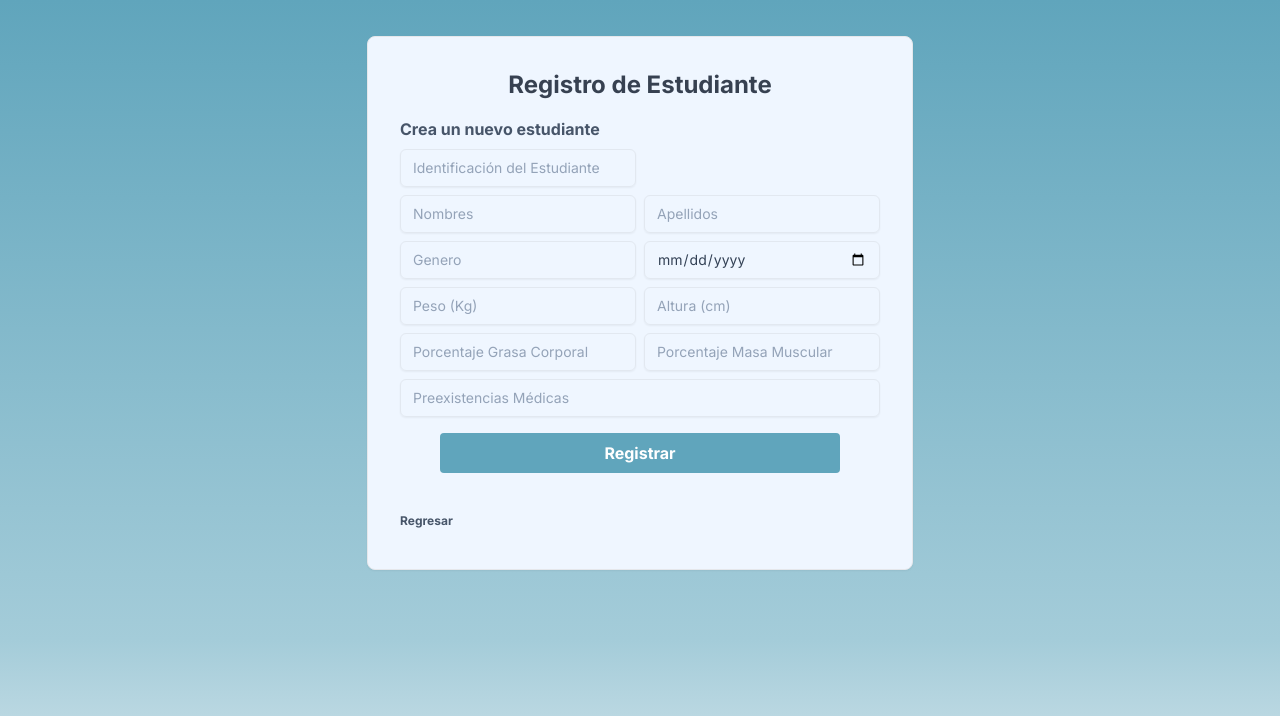
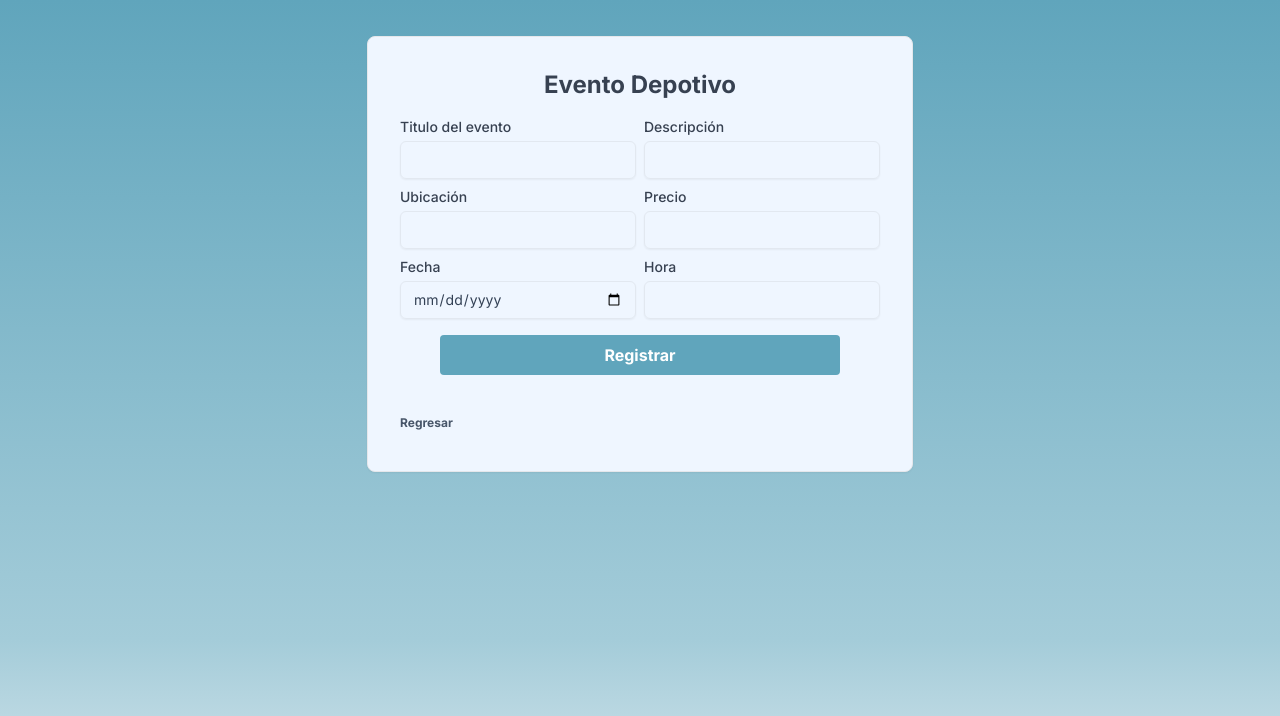
Before and after one commit to JaredMijailRE/IngesoftI, a Vue app in the folder Proyecto/: page /sportevent in a window 1280 px wide. Shown: the top 716 px of the page. Built offline with nearby package versions, Linux system fonts and the light colour scheme.

Commit message:
Seleccionador de tipo de evento y formulario de evento deportivo creados

```diff
--- a/Proyecto/src/views/SelectEventType.vue
+++ b/Proyecto/src/views/SelectEventType.vue
@@ -46,7 +46,7 @@ function goToClassType() {
           </button>
         </div>
         <!-- Boton para crear un evento de tipo clase -->
-        <div class="flex justify-center p-2 pt-2 gap-2">
+        <div class="flex justify-center p-2 pt-2 gap-8 py-2">
           <button
             type="button"
             @click="goToClassType"
--- a/Proyecto/src/views/SportEvent.vue
+++ b/Proyecto/src/views/SportEvent.vue
@@ -4,16 +4,12 @@
 import { Icon } from '@iconify/vue'
 import { ref, computed } from 'vue'
 
-const preexistencias = ref('')
-const firstnames = ref('')
-const lastnames = ref('')
-const birthdate = ref('')
-const gender = ref('')
-const altura = ref('')
-const id = ref('')
-const peso = ref('')
-const porcentajegrasa = ref('')
-const porcentajemusculo = ref('')
+const title = ref('')
+const description = ref('')
+const localization = ref('')
+const price = ref('')
+const date = ref('')
+const time = ref('')
 
 const errors = ref({})
 const isLoading = ref(false)
@@ -68,36 +64,28 @@ function handleSubmit() {
   // Si no hay errores, proceder con el registro
   if (Object.keys(errors.value).length === 0) {
     isLoading.value = true
-    const Estudiantedata = {
-      id: id.value,
-      firstnames: firstnames.value,
-      lastnames: lastnames.value,
-      birthdate: birthdate.value,
-      gender: gender.value,
-      preexistencias: preexistencias.value,
-      altura: altura.value,
-      peso: peso.value,
-      porcentajegrasa: porcentajegrasa.value,
-      porcentajemusculo: porcentajemusculo.value,
+    const data = {
+      title: title.value,
+      description: description.value,
+      localization: localization.value,
+      price: price.value,
+      date: date.value,
+      time: time.value
     }
     window.electronAPI.student
-      .create(Estudiantedata)
+      .create(data)
       .then(response => {
         if (response.success) {
-          signupMessage.value = '¡Registro exitoso! Bienvenido a SportU'
+          signupMessage.value = '¡Registro exitoso! Evento creado correctamente.'
           // Limpiar formulario
-          id.value = ''
-          firstnames.value = ''
-          lastnames.value = ''
-          birthdate.value = ''
-          gender.value = ''
-          peso.value = ''
-          altura.value = ''
-          porcentajegrasa.value = ''
-          porcentajemusculo.value = ''
-          preexistencias.value = ''
+          title.value = ''
+          description.value = ''
+          localization.value = ''
+          price.value = ''
+          date.value = ''
+          time.value = ''
           setTimeout(() => {
-            console.log('Usuario registrado:', response.user)
+            console.log('Evento registrado:', response.user)
           }, 100)
         } else {
           if (typeof response.error === 'object') {
@@ -131,127 +119,90 @@ function handleSubmit() {
         class="card hover:shadow-lg bg-blue-50 transition-shadow w flex-col mx-8 px-8 py-8"
       >
         <h1 class="text-2xl text-center font-bold text-gray-700 mb-4">
-          Registro de Estudiante
-        </h1>
-        <h1 class="text-1xl font-bold text-secondary-600 mb-2">
-          Crea un nuevo estudiante
+          Evento Depotivo
         </h1>
 
         <div class="grid grid-cols-2 gap-2">
+          <div>
+          <label class="block mb-1 text-sm font-medium text-gray-700">Titulo del evento</label>
           <input
-            v-model="id"
+            v-model="title"
             class="w-full bg-transparent placeholder:text-slate-400 text-slate-700 text-sm border border-slate-200 rounded-md px-3 py-2 transition duration-300 ease focus:outline-none focus:border-sportu-400 hover:border-slate-300 shadow-sm focus:shadow mb-2"
-            placeholder="Identificación del Estudiante"
-            :class="{ 'border-red-500': errors.id }"
+            :class="{ 'border-red-500': errors.title }"
           />
-          <p v-if="errors.id" class="text-sm text-red-500 mb-2">
-            {{ errors.id }}
+          <p v-if="title.id" class="text-sm text-red-500 mb-2">
+            {{ title.id }}
           </p>
+          </div>
+          <div>
+          <label class="block mb-1 text-sm font-medium text-gray-700">Descripción</label>
+          <input
+            v-model="description"
+            class="w-full bg-transparent placeholder:text-slate-400 text-slate-700 text-sm border border-slate-200 rounded-md px-3 py-2 transition duration-300 ease focus:outline-none focus:border-sportu-400 hover:border-slate-300 shadow-sm focus:shadow mb-2"
+            :class="{ 'border-red-500': errors.description }"
+          />
+          <p v-if="errors.description" class="text-sm text-red-500 mb-2">
+            {{ errors.description }}
+          </p>
+          </div>
         </div>
 
         <div class="grid grid-cols-2 gap-2">
+
+          <div>
+          <label class="block mb-1 text-sm font-medium text-gray-700">Ubicación</label>
           <input
-            v-model="firstnames"
+            v-model="localization"
             class="w-full bg-transparent placeholder:text-slate-400 text-slate-700 text-sm border border-slate-200 rounded-md px-3 py-2 transition duration-300 ease focus:outline-none focus:border-sportu-400 hover:border-slate-300 shadow-sm focus:shadow mb-2"
-            placeholder="Nombres"
-            :class="{ 'border-red-500': errors.firstnames }"
+            :class="{ 'border-red-500': errors.localization }"
           />
-          <p v-if="errors.firstnames" class="text-sm text-red-500 mb-2">
-            {{ errors.firstnames }}
+          <p v-if="errors.localization" class="text-sm text-red-500 mb-2">
+            {{ errors.localization }}
           </p>
+          </div>
 
+          <div>
+          <label class="block mb-1 text-sm font-medium text-gray-700">Precio</label>
           <input
-            v-model="lastnames"
+            v-model="price"
             class="w-full bg-transparent placeholder:text-slate-400 text-slate-700 text-sm border border-slate-200 rounded-md px-3 py-2 transition duration-300 ease focus:outline-none focus:border-sportu-400 hover:border-slate-300 shadow-sm focus:shadow mb-2"
-            placeholder="Apellidos"
-            :class="{ 'border-red-500': errors.lastnames }"
+            :class="{ 'border-red-500': errors.price }"
           />
-          <p v-if="errors.lastnames" class="text-sm text-red-500 mb-2">
-            {{ errors.lastnames }}
+
+          <p v-if="errors.price" class="text-sm text-red-500 mb-2">
+            {{ errors.price }}
           </p>
+          </div>
         </div>
 
         <div class="grid grid-cols-2 gap-2">
+          <div>
+          <label class="block mb-1 text-sm font-medium text-gray-700">Fecha</label>
           <input
-            v-model="gender"
+            v-model="date"
+            type="date"
             class="w-full bg-transparent placeholder:text-slate-400 text-slate-700 text-sm border border-slate-200 rounded-md px-3 py-2 transition duration-300 ease focus:outline-none focus:border-sportu-400 hover:border-slate-300 shadow-sm focus:shadow mb-2"
-            placeholder="Genero"
-            :class="{ 'border-red-500': errors.gender }"
+            :class="{ 'border-red-500': errors.date }"
           />
 
-          <p v-if="errors.gender" class="text-sm text-red-500 mb-2">
-            {{ errors.gender }}
+          <p v-if="errors.date" class="text-sm text-red-500 mb-2">
+            {{ errors.date }}
           </p>
-
-          <input
-            v-model="birthdate"
-            type="date"
+          </div>
+          <div>
+          <label class="block mb-1 text-sm font-medium text-gray-700">Hora</label>
+           <input
+            v-model="time"
             class="w-full bg-transparent placeholder:text-slate-400 text-slate-700 text-sm border border-slate-200 rounded-md px-3 py-2 transition duration-300 ease focus:outline-none focus:border-sportu-400 hover:border-slate-300 shadow-sm focus:shadow mb-2"
-            placeholder="Fecha de Nacimiento"
-            :class="{ 'border-red-500': errors.birthdate }"
+            :class="{ 'border-red-500': errors.time }"
           />
-
-          <p v-if="errors.birthdate" class="text-sm text-red-500 mb-2">
-            {{ errors.birthdate }}
+          <p v-if="errors.time" class="text-sm text-red-500 mb-2">
+            {{ errors.time }}
           </p>
+          </div>
         </div>
-
-        <div class="grid grid-cols-2 gap-2">
-          <input
-            v-model="peso"
-            class="w-full bg-transparent placeholder:text-slate-400 text-slate-700 text-sm border border-slate-200 rounded-md px-3 py-2 transition duration-300 ease focus:outline-none focus:border-sportu-400 hover:border-slate-300 shadow-sm focus:shadow mb-2"
-            placeholder="Peso (Kg)"
-            :class="{ 'border-red-500': errors.peso }"
-          />
-          <p v-if="errors.peso" class="text-sm text-red-500 mb-2">
-            {{ errors.peso }}
-          </p>
-
-          <input
-            v-model="altura"
-            class="w-full bg-transparent placeholder:text-slate-400 text-slate-700 text-sm border border-slate-200 rounded-md px-3 py-2 transition duration-300 ease focus:outline-none focus:border-sportu-400 hover:border-slate-300 shadow-sm focus:shadow mb-2"
-            placeholder="Altura (cm)"
-            :class="{ 'border-red-500': errors.altura }"
-          />
-          <p v-if="errors.altura" class="text-sm text-red-500 mb-2">
-            {{ errors.altura }}
-          </p>
-        </div>
-
-        <div class="grid grid-cols-2 gap-2">
-          <input
-            v-model="porcentajegrasa"
-            class="w-full bg-transparent placeholder:text-slate-400 text-slate-700 text-sm border border-slate-200 rounded-md px-3 py-2 transition duration-300 ease focus:outline-none focus:border-sportu-400 hover:border-slate-300 shadow-sm focus:shadow mb-2"
-            placeholder="Porcentaje Grasa Corporal"
-            :class="{ 'border-red-500': errors.porcentajegrasa }"
-          />
-
-          <p v-if="errors.porcentajegrasa" class="text-sm text-red-500 mb-2">
-            {{ errors.porcentajegrasa }}
-          </p>
-
-          <input
-            v-model="porcentajemusculo"
-            class="w-full bg-transparent placeholder:text-slate-400 text-slate-700 text-sm border border-slate-200 rounded-md px-3 py-2 transition duration-300 ease focus:outline-none focus:border-sportu-400 hover:border-slate-300 shadow-sm focus:shadow mb-2"
-            placeholder="Porcentaje Masa Muscular"
-            :class="{ 'border-red-500': errors.porcentajemusculo }"
-          />
-
-          <p v-if="errors.porcentajemusculo" class="text-sm text-red-500 mb-2">
-            {{ errors.porcentajemusculo }}
-          </p>
-        </div>
-        <input
-          v-model="preexistencias"
-          class="w-full bg-transparent placeholder:text-slate-400 text-slate-700 text-sm border border-slate-200 rounded-md px-3 py-2 transition duration-300 ease focus:outline-none focus:border-sportu-400 hover:border-slate-300 shadow-sm focus:shadow mb-2"
-          placeholder="Preexistencias Médicas"
-          :class="{ 'border-red-500': errors.preexistencias }"
-        />
-        <p v-if="errors.preexistencias" class="text-sm text-red-500 mb-2">
-          {{ errors.preexistencias }}
-        </p>
-
         <div class="flex justify-center p-10 pt-2 gap-7">
+          <!-- Botón de registro -->
           <button
             type="button"
             @click="handleSubmit"
@@ -262,10 +213,11 @@ function handleSubmit() {
             <span v-else>Registrar</span>
           </button>
         </div>
+        <!-- Botón para regresar a la selección de eventos -->
         <h1 class="text-xs font-bold text-secondary-600 mb-2">
           <button
             class="color-blue-600 hover:underline flex"
-            @click="$router.push('/login')"
+            @click="$router.push('/selecteventtype')"
           >
             Regresar
           </button>
```
